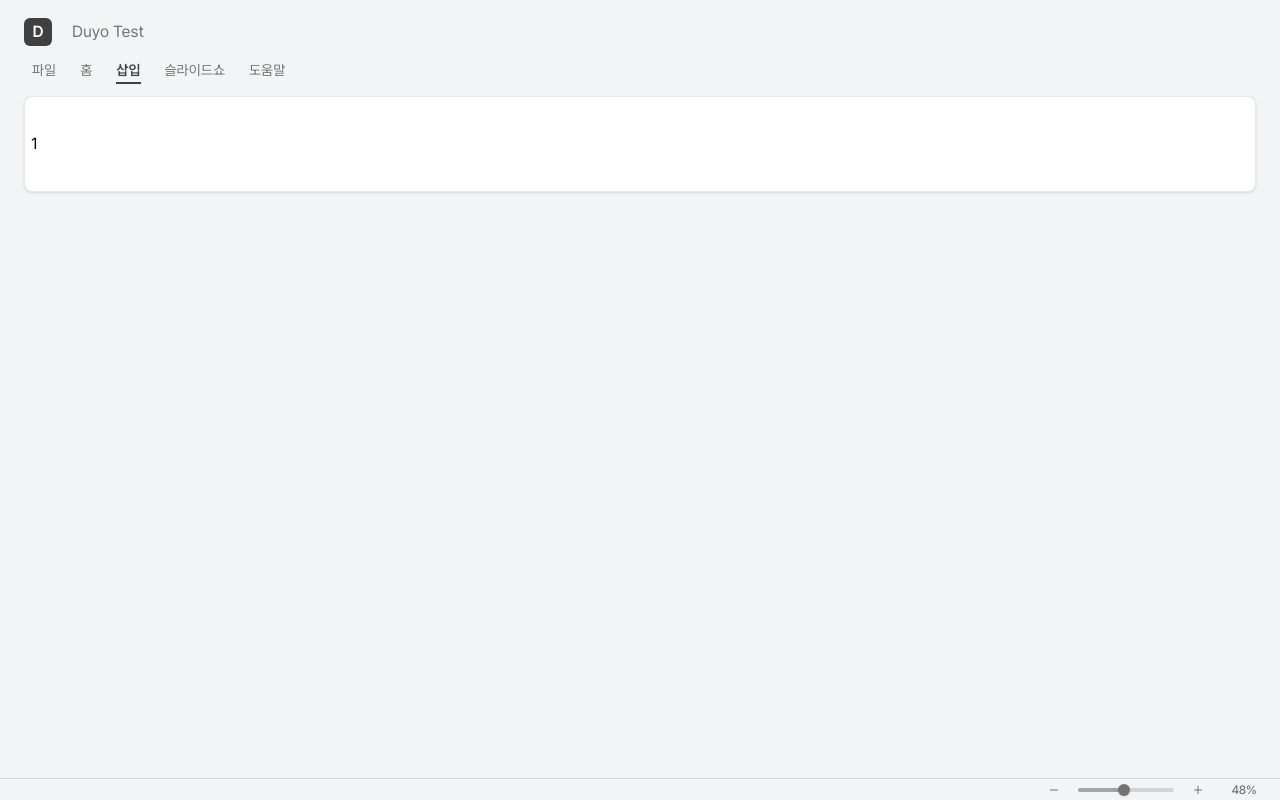
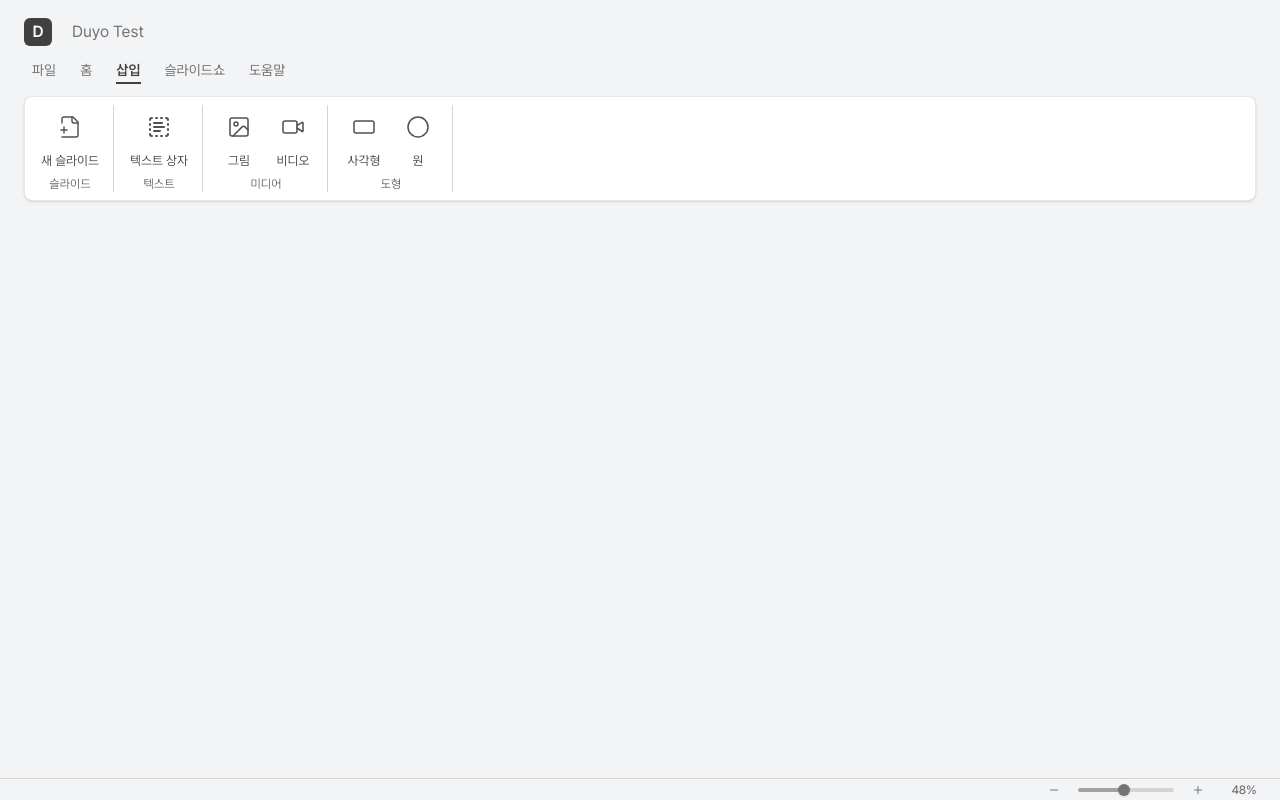
Before and after one commit to Ryuider-JS/duyo, a React (Vite) app: page / in a window 1280 px wide. Both pictures are taken after a click on the element "삽입". Built offline with nearby package versions, Linux system fonts and the light colour scheme.

Commit message:
complete navigation before animation

```diff
--- a/src/components/main/section/MainCommonSectionContainer.tsx
+++ b/src/components/main/section/MainCommonSectionContainer.tsx
@@ -3,11 +3,15 @@ import { IMainCommonSectionContainer } from '@/types/main.interface';
 export default function MainCommonSectionContainer({
 	children,
 	name,
+	isBorder = true,
 }: IMainCommonSectionContainer) {
 	return (
-		<div className="border-r-[1px] border-neutral-300 h-full flex flex-col pl-1 pr-2 gap-y-1 items-center">
+		<div
+			className={`h-full flex flex-col pl-1 pr-2 gap-y-1 items-center
+				${isBorder && 'border-r-[1px] border-neutral-300'}`}
+		>
 			{children}
-			<p className="text-xs text-neutral-600">{name}</p>
+			<p className="text-xs font-light text-neutral-600">{name}</p>
 		</div>
 	);
 }
--- a/src/components/main/section/MainInsertSection.tsx
+++ b/src/components/main/section/MainInsertSection.tsx
@@ -1,3 +1,49 @@
+import {
+	CircleIcon,
+	FilePlus2Icon,
+	ImageIcon,
+	RectangleHorizontalIcon,
+	TextSelectIcon,
+	VideoIcon,
+} from 'lucide-react';
+
+import MainColSectionWrapper from './MainColSectionWrapper';
+import MainCommonSectionContainer from './MainCommonSectionContainer';
+import { iconLgClass } from '@/constants/style.const';
+
 export default function MainInsertSection() {
-	return 1;
+	return (
+		<>
+			<MainCommonSectionContainer name="슬라이드">
+				<MainColSectionWrapper title="새 슬라이드">
+					<FilePlus2Icon className={`${iconLgClass} stroke-[1.45px]`} />
+				</MainColSectionWrapper>
+			</MainCommonSectionContainer>
+			<MainCommonSectionContainer name="텍스트">
+				<MainColSectionWrapper title="텍스트 상자">
+					<TextSelectIcon className={`${iconLgClass}`} />
+				</MainColSectionWrapper>
+			</MainCommonSectionContainer>
+			<MainCommonSectionContainer name="미디어">
+				<div className="flex gap-x-0.5">
+					<MainColSectionWrapper title="그림">
+						<ImageIcon className={`${iconLgClass} stroke-[1.55px]`} />
+					</MainColSectionWrapper>
+					<MainColSectionWrapper title="비디오">
+						<VideoIcon className={`${iconLgClass} stroke-[1.55px]`} />
+					</MainColSectionWrapper>
+				</div>
+			</MainCommonSectionContainer>
+			<MainCommonSectionContainer name="도형">
+				<div className="flex gap-x-0.5">
+					<MainColSectionWrapper title="사각형" isCursor={true}>
+						<RectangleHorizontalIcon className={`${iconLgClass} stroke-[1.55px]`} />
+					</MainColSectionWrapper>
+					<MainColSectionWrapper title="원" isCursor={true}>
+						<CircleIcon className={`${iconLgClass} stroke-[1.55px]`} />
+					</MainColSectionWrapper>
+				</div>
+			</MainCommonSectionContainer>
+		</>
+	);
 }
--- a/src/components/main/section/MainSlideSection.tsx
+++ b/src/components/main/section/MainSlideSection.tsx
@@ -1,3 +1,19 @@
+import MainColSectionWrapper from './MainColSectionWrapper';
+import MainCommonSectionContainer from './MainCommonSectionContainer';
+import { PresentationIcon } from 'lucide-react';
+import { iconLgClass } from '@/constants/style.const';
+
 export default function MainSlideSection() {
-	return 1;
+	return (
+		<MainCommonSectionContainer name="슬라이드쇼" isBorder={false}>
+			<div className="flex gap-x-0.5">
+				<MainColSectionWrapper title="처음부터" isCursor={true}>
+					<PresentationIcon className={`${iconLgClass} bg-green-50 stroke-green-600`} />
+				</MainColSectionWrapper>
+				<MainColSectionWrapper title="현재 슬라이드부터" isCursor={true}>
+					<PresentationIcon className={`${iconLgClass} bg-blue-50 stroke-blue-600`} />
+				</MainColSectionWrapper>
+			</div>
+		</MainCommonSectionContainer>
+	);
 }
--- a/src/types/main.interface.ts
+++ b/src/types/main.interface.ts
@@ -4,6 +4,7 @@ export interface IChildren {
 
 export interface IMainCommonSectionContainer extends IChildren {
 	name: string;
+	isBorder?: boolean;
 }
 
 export interface IMainColSectionWrapper extends Partial<IChildren> {
```
